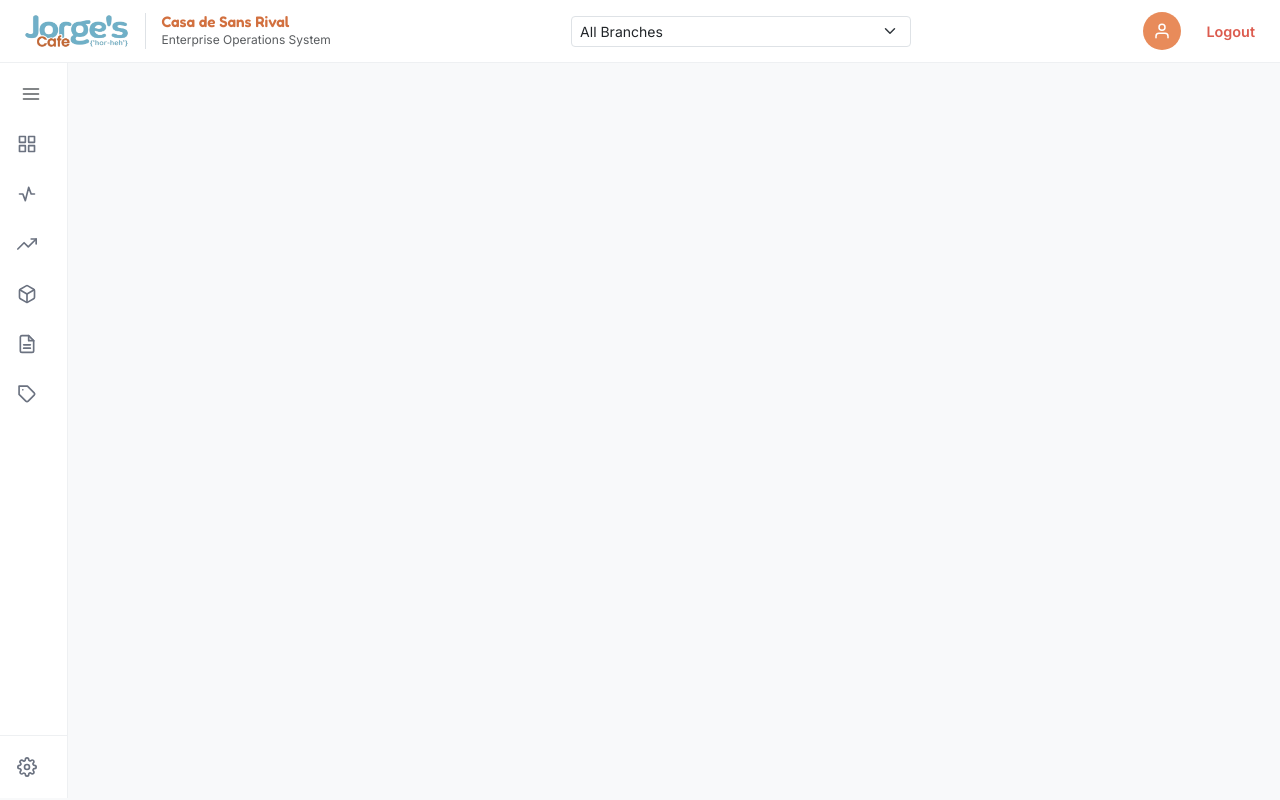
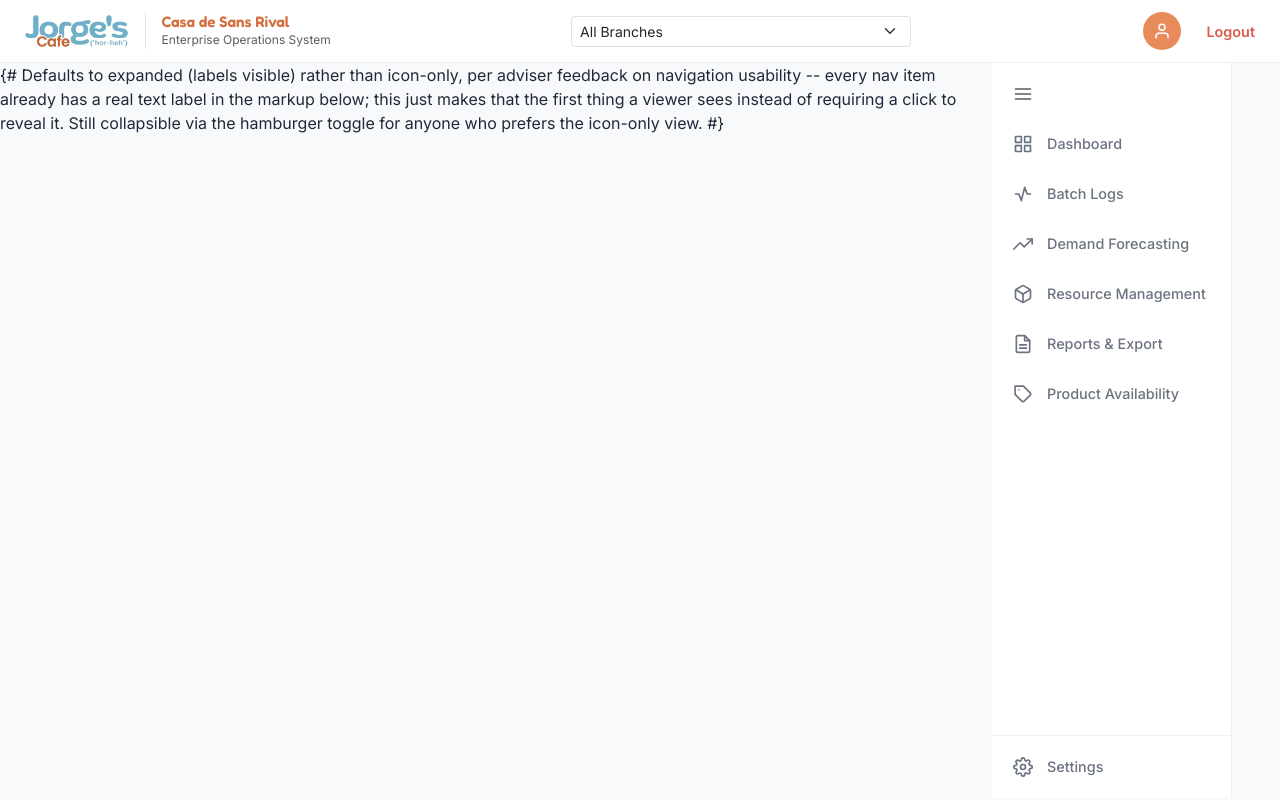
Before and after one commit to eniemennie/SanServeAll, a Django app: template backend/templates/admin_base.html in a window 1280 px wide. Run offline with Django 5.2, Linux system fonts and the light colour scheme; the template is opened without the code that fills it, so the values that code supplies are empty.

Commit message:
Default sidebar to expanded per adviser feedback (item 21)

```diff
--- a/backend/templates/admin_base.html
+++ b/backend/templates/admin_base.html
@@ -69,7 +69,13 @@ Usage in a screen template:
 </header>
 
 <div class="d-flex align-items-stretch">
-  <nav class="jc-sidebar d-flex flex-column flex-shrink-0" id="jc-sidebar" data-expanded="false">
+  {# Defaults to expanded (labels visible) rather than icon-only, per
+     adviser feedback on navigation usability -- every nav item already
+     has a real text label in the markup below; this just makes that the
+     first thing a viewer sees instead of requiring a click to reveal it.
+     Still collapsible via the hamburger toggle for anyone who prefers
+     the icon-only view. #}
+  <nav class="jc-sidebar d-flex flex-column flex-shrink-0" id="jc-sidebar" data-expanded="true">
     <div class="py-2 d-flex" style="padding-left: 12px;">
       <button type="button" class="btn btn-link p-2 text-muted" id="jc-sidebar-toggle" aria-label="Toggle sidebar">
         <svg width="20" height="20" viewBox="0 0 24 24" fill="none" stroke="currentColor" stroke-width="2" stroke-linecap="round" stroke-linejoin="round"><line x1="3" y1="12" x2="21" y2="12"></line><line x1="3" y1="6" x2="21" y2="6"></line><line x1="3" y1="18" x2="21" y2="18"></line></svg>
```
Also changed, not shown: backend/apps/accounts/tests/test_admin_shell.py (+11 -0 lines).
